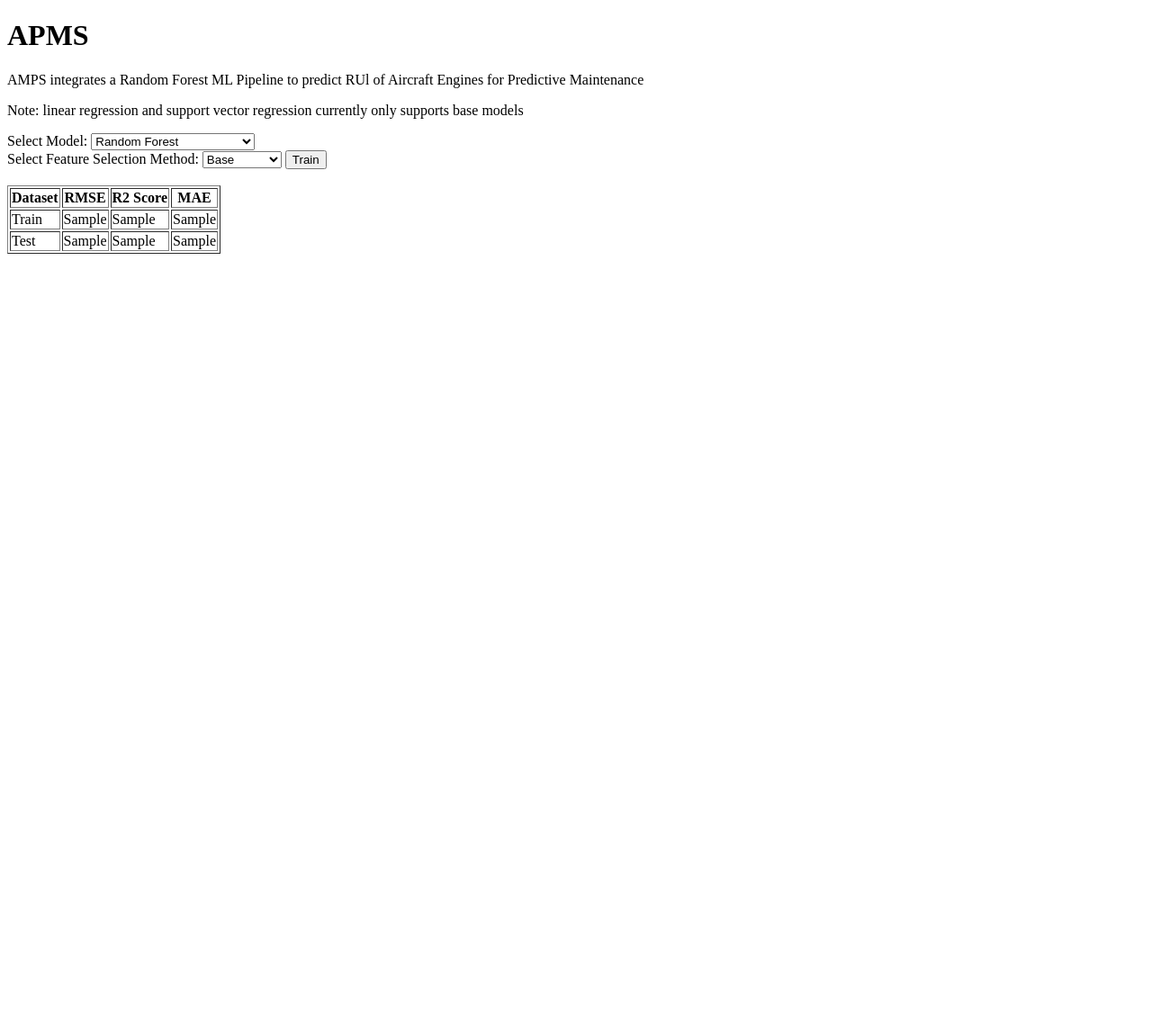
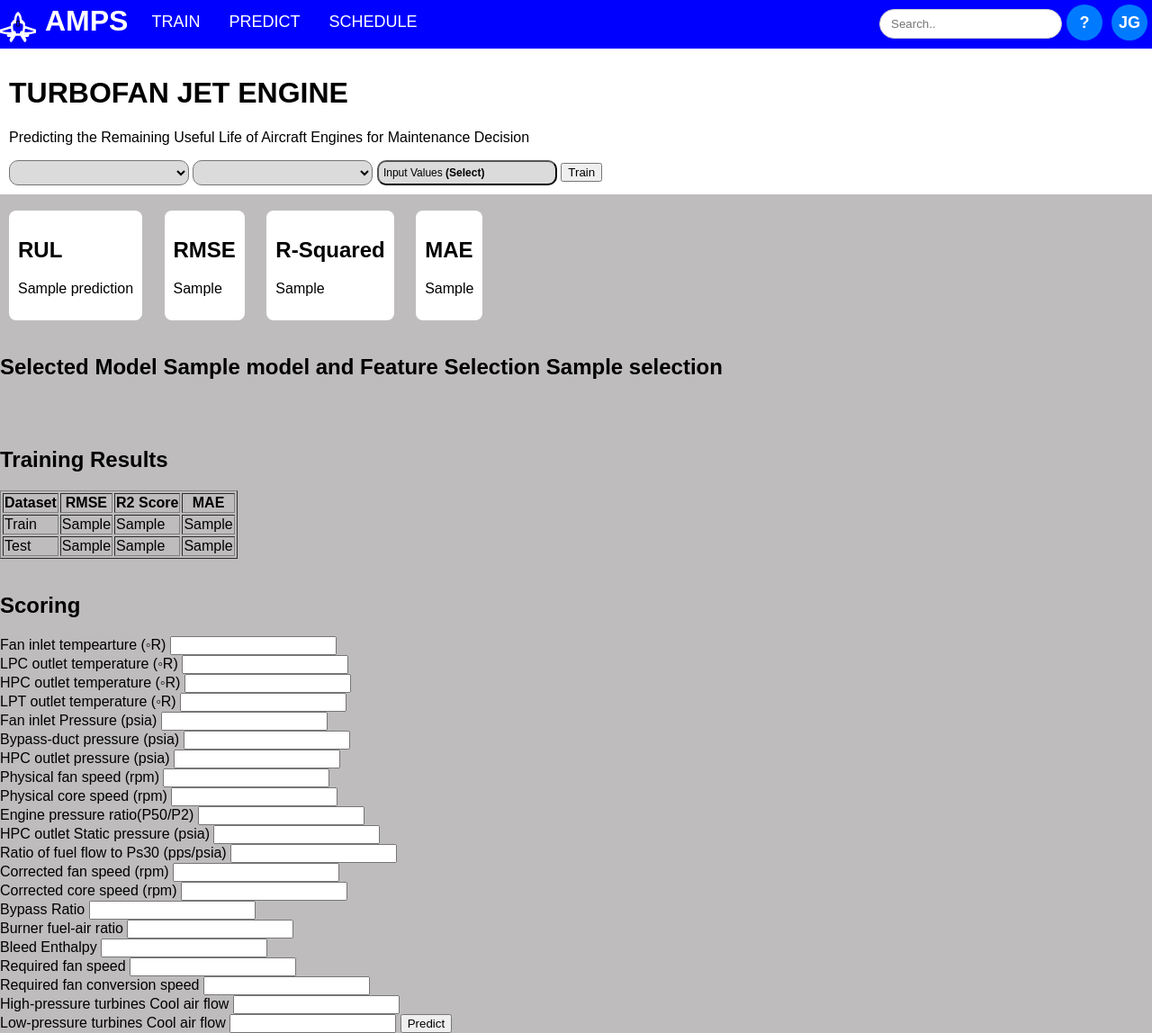
Before and after one commit to jdg0812/APMS_capstone, a Flask app: template backend/templates/index.html in a window 1280 px wide. Shown: the whole page at 90% size. Before the commit the page ends 282 px from the top, so only its background shows below. Run offline with Flask 3, Linux system fonts and the light colour scheme; the template is opened without the code that fills it: most values are stand-ins (such as "Sample title", 1, 10 or a date in 2020).

Commit message:
fixed frontend

```diff
--- a/backend/app.py
+++ b/backend/app.py
@@ -56,7 +56,7 @@ def train():
     selection = request.form['selection']
     if model == 'rf':
         if selection == 'base':
-            ml_pipe = joblib.load('RF_base.joblib')
+            ml_pipe = joblib.load('RF_base.pkl')
         elif selection == 'corr':
             ml_pipe = joblib.load('RF_correlation.pkl')
         else:
@@ -87,7 +87,7 @@ def train():
     test_rmse = np.sqrt(mean_squared_error(y_test, pred_test))
     test_r2 = r2_score(y_test, pred_test)
     test_mae = mean_absolute_error(y_test, pred_test)
-    return render_template('train.html', model = model, selection=selection, train_rmse=train_rmse, train_r2=train_r2, train_mae=train_mae, test_rmse=test_rmse, test_r2=test_r2, test_mae=test_mae)
+    return render_template('index.html', model = model, selection=selection, train_rmse=train_rmse, train_r2=train_r2, train_mae=train_mae, test_rmse=test_rmse, test_r2=test_r2, test_mae=test_mae)
 
 #testing react + flask communication
 @app.route('/score')
--- /dev/null
+++ b/backend/static/css/main.css
@@ -0,0 +1,97 @@
+body {
+    font-family: Arial, sans-serif;
+    margin: 0;
+    padding: 0;
+    background-color: #bebcbc;
+}
+
+.navbar {
+    background-color: #0000FF;
+}
+
+.navbar ul {
+    list-style-type: none;
+    margin: 0;
+    padding: 0;
+    overflow: hidden;
+}
+
+.navbar ul li {
+    float: left;
+}
+
+.navbar ul li a,
+.nabar ul li h1 {
+    display: block;
+    color: white;
+    text-align: center;
+    padding: 14px 16px;
+    text-decoration: none;
+    font-size: 18px;
+}
+
+.navbar ul li h1 {
+    margin: 5px; /* Remove default margin for <h1> */
+    color: white;
+    margin-right: 10px;
+  }
+
+.navbar ul li a:hover {
+    background-color: #555;
+}
+
+.search-bar {
+    margin: 10px 0;
+    padding: 8px 12px; /* Adjust padding for better appearance */
+    border: 1px solid #ccc;
+    border-radius: 20px; /* Adjust the value to control the roundness */
+    outline: none; /* Remove outline on focus */
+}
+
+.dashboard-header {
+    background-color: white;
+    padding: 10px;
+}
+
+button {
+    font-size: 12px;
+    border-radius: 10px;
+    padding: 5px;
+    text-align: left;
+    width: 200px;
+    background-color: #dcdbdb;
+}
+  /* Profile icon styling */
+  .navbar-icon {
+    width: 40px;
+    height: 40px;
+    background-color: #007bff;
+    border-radius: 50%; /* Make it round */
+    display: flex;
+    justify-content: center;
+    align-items: center;
+    cursor: pointer;
+    font-weight: bold;
+    color: #fff;
+    font-size: 18px;
+    margin: 5px;
+  }
+
+
+  #model, #selection{
+    font-size: 12px;
+    border-radius: 10px;
+    padding: 5px;
+    width: 200px;
+    background-color: #dcdbdb;
+  }
+
+
+  .metric-item {
+    background-color: white; /* Set white background */
+    border-radius: 8px; /* Add rounded corners */
+    padding: 10px; /* Add padding for spacing */
+    display: inline-block; /* Display items in a row horizontally */
+    margin-right: 10px; /* Add right margin between items */
+    margin-left: 10px;
+  }
--- a/backend/templates/index.html
+++ b/backend/templates/index.html
@@ -4,28 +4,94 @@
     <meta charset="UTF-8">
     <meta name="viewport" content="width=device-width, initial-scale=1.0">
     <title>APMS</title>
+    <link type = "text/css" rel = "stylesheet" href = "{{ url_for('static', filename = 'css/main.css') }}">
+
 </head>
 <body>
-    <h1>APMS</h1>
-    <p>AMPS integrates a Random Forest ML Pipeline to predict RUl of Aircraft Engines for Predictive Maintenance</p>
-    <p>Note: linear regression and support vector regression currently only supports base models</p>
+  <div class="navbar">
+    <ul>
+      <li><img src="{{ url_for('static', filename='noun-f-35-3879995.svg') }}" height="50px" style="margin-right:5px;transform:rotate(180deg)"></li>
+      <li><h1>AMPS</h1></li>
+      <li><a href="{{'url_for(/train)'}}">TRAIN</a></li>
+      <li><a href="{{'url_for(/predict)'}}">PREDICT</a></li>
+      <li><a href="{{'url_for(/schedule)'}}">SCHEDULE</a></li>
+
+      <li style="float:right">
+        <div class="navbar-icon">JG</div>
+      </li>
+      <li style="float:right">
+        <div class="navbar-icon">?</div>
+      </li>
+
+      <li style="float:right">
+        <form action="/search" method="GET">
+          <input type="text" name="search" placeholder="Search.." class="search-bar">
+        </form>
+      </li>
+    </ul>
+  </div>
+  <div class="dashboard-header">
+    <h1>TURBOFAN JET ENGINE</h1>
+    <p>Predicting the Remaining Useful Life of Aircraft Engines for Maintenance Decision</p>
     <form action="/train" method="post">
-      <label for = "model">Select Model:</label>
       <select name = "model" id="model">
+        <option value="" disabled selected>Model Selection</option>
         <option value="rf">Random Forest</option>
         <option value="lr">Linear Regression</option>
         <option value="svr">Support Vector Regression</option>
       </select>
-      <br>
-      <label for = "selection">Select Feature Selection Method:</label>
       <select name="selection" id="selection">
+        <option value="" disabled selected>Feature Selection</option>
         <option value="base">Base</option>
         <option value="corr">Correlation</option>
       </select>
+      <button>Input Values <b>(Select)</b></button>
     <input type="submit" value="Train">
     </form>
+
+
+    <!-- Javascript to keep the drop down as the previously selected model -->
+    <script>
+      // Set the selected option in the model dropdown menu
+      var selectedModel = "{{ model }}"; // Get the selected model value from Flask
+      document.getElementById("model").value = selectedModel;
+      var selectedSelection = "{{ selection }}"; // Get the selected selection value from Flask
+      document.getElementById("selection").value = selectedSelection;
+    </script>
+  </div>
+  <br>
+  <div class="metric">
+    <div class="metric-item">
+      <h2>RUL</h2>
+      <p>{{ prediction }}</p>
+    </div>
+    <div class="metric-item">
+      <h2>RMSE</h2>
+      <p>{{ test_rmse }}</p>
+    </div>
+    <div class="metric-item">
+      <h2>R-Squared</h2>
+      <p>{{ test_r2 }}</p>
+    </div>
+    <div class="metric-item">
+      <h2>MAE</h2>
+      <p>{{ test_mae }}</p>
+    </div>
+
+
+
+  </div>
+
+
+
+
+
+
     <br>
-
+    <h2>Selected Model {{ model }} and Feature Selection {{ selection }}</h2>
+    <br>
+    <br>
+    <h2>Training Results</h2>
     <table border="1">
         <tr>
           <th>Dataset</th>
@@ -48,5 +114,71 @@
       </table>
     <br>
 
+    <h2> Scoring </h2>
+    <form action="/score" method="post">
+        <label for = "s_1">Fan inlet tempearture (◦R)</label>
+        <input type="number" id="s_1" name="s_1" value= "">
+        <br>
+        <label for = "s_2">LPC outlet temperature (◦R)</label>
+        <input type="number" id="s_2" name="s_2" value= "">
+        <br>
+        <label for = "s_3">HPC outlet temperature (◦R)</label>
+        <input type="number" id="s_3" name="s_3" value= "">
+        <br>
+        <label for = "s_4">LPT outlet temperature (◦R)</label>
+        <input type="number" id="s_4" name="s_4" value= "">
+        <br>
+        <label for = "s_5">Fan inlet Pressure (psia)</label>
+        <input type="number" id="s_5" name="s_5" value= "">
+        <br>
+        <label for="s_6">Bypass-duct pressure (psia)</label>
+        <input type="number" id="s_6" name="s_6" value="">
+        <br>
+        <label for="s_7">HPC outlet pressure (psia)</label>
+        <input type="number" id="s_7" name="s_7" value="">
+        <br>
+        <label for="s_8">Physical fan speed (rpm)</label>
+        <input type="number" id="s_8" name="s_8" value="">
+        <br>
+        <label for="s_9">Physical core speed (rpm)</label>
+        <input type="number" id="s_9" name="s_9" value="">
+        <br>
+        <label for="s_10">Engine pressure ratio(P50/P2)</label>
+        <input type="number" id="s_10" name="s_10" value="">
+        <br>
+        <label for="s_11">HPC outlet Static pressure (psia)</label>
+        <input type="number" id="s_11" name="s_11" value="">
+        <br>
+        <label for="s_12">Ratio of fuel flow to Ps30 (pps/psia)</label>
+        <input type="number" id="s_12" name="s_12" value="">
+        <br>
+        <label for="s_13">Corrected fan speed (rpm)</label>
+        <input type="number" id="s_13" name="s_13" value="">
+        <br>
+        <label for="s_14">Corrected core speed (rpm)</label>
+        <input type="number" id="s_14" name="s_14" value="">
+        <br>
+        <label for="s_15">Bypass Ratio</label>
+        <input type="number" id="s_15" name="s_15" value="">
+        <br>
+        <label for="s_16">Burner fuel-air ratio</label>
+        <input type="number" id="s_16" name="s_16" value="">
+        <br>
+        <label for="s_17">Bleed Enthalpy</label>
+        <input type="number" id="s_17" name="s_17" value="">
+        <br>
+        <label for="s_18">Required fan speed</label>
+        <input type="number" id="s_18" name="s_18" value="">
+        <br>
+        <label for="s_19">Required fan conversion speed</label>
+        <input type="number" id="s_19" name="s_19" value="">
+        <br>
+        <label for="s_20">High-pressure turbines Cool air flow</label>
+        <input type="number" id="s_20" name="s_20" value="">
+        <br>
+        <label for="s_21">Low-pressure turbines Cool air flow</label>
+        <input type="number" id="s_21" name="s_21" value="">
+        <input type = "submit" value = "Predict">
+
 </body>
 </html>
--- a/backend/templates/train.html
+++ b/backend/templates/train.html
@@ -4,8 +4,13 @@
     <meta charset="UTF-8">
     <meta name="viewport" content="width=device-width, initial-scale=1.0">
     <title>APMS</title>
+    <link type = "text/css" rel = "stylesheet" href = "{{ url_for('static', filename = 'css/main.css') }}">
+
 </head>
 <body>
+
+
+
     <h1>APMS</h1>
     <p>AMPS integrates a Random Forest ML Pipeline to predict RUl of Aircraft Engines for Predictive Maintenance</p>
     <h2>Selected Model {{ model }} and Feature Selection {{ selection }}</h2>
```
Also changed, not shown: backend/static/noun-f-35-3879995.svg (added).
